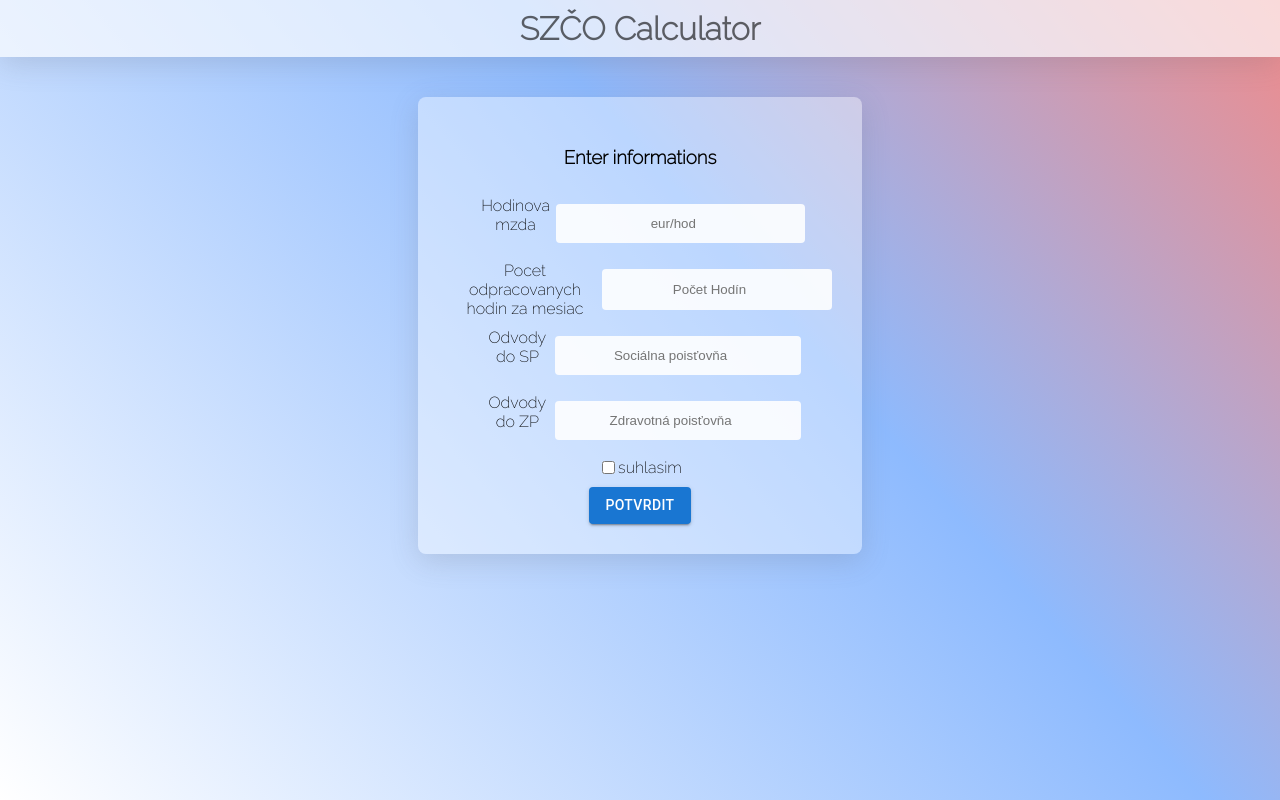
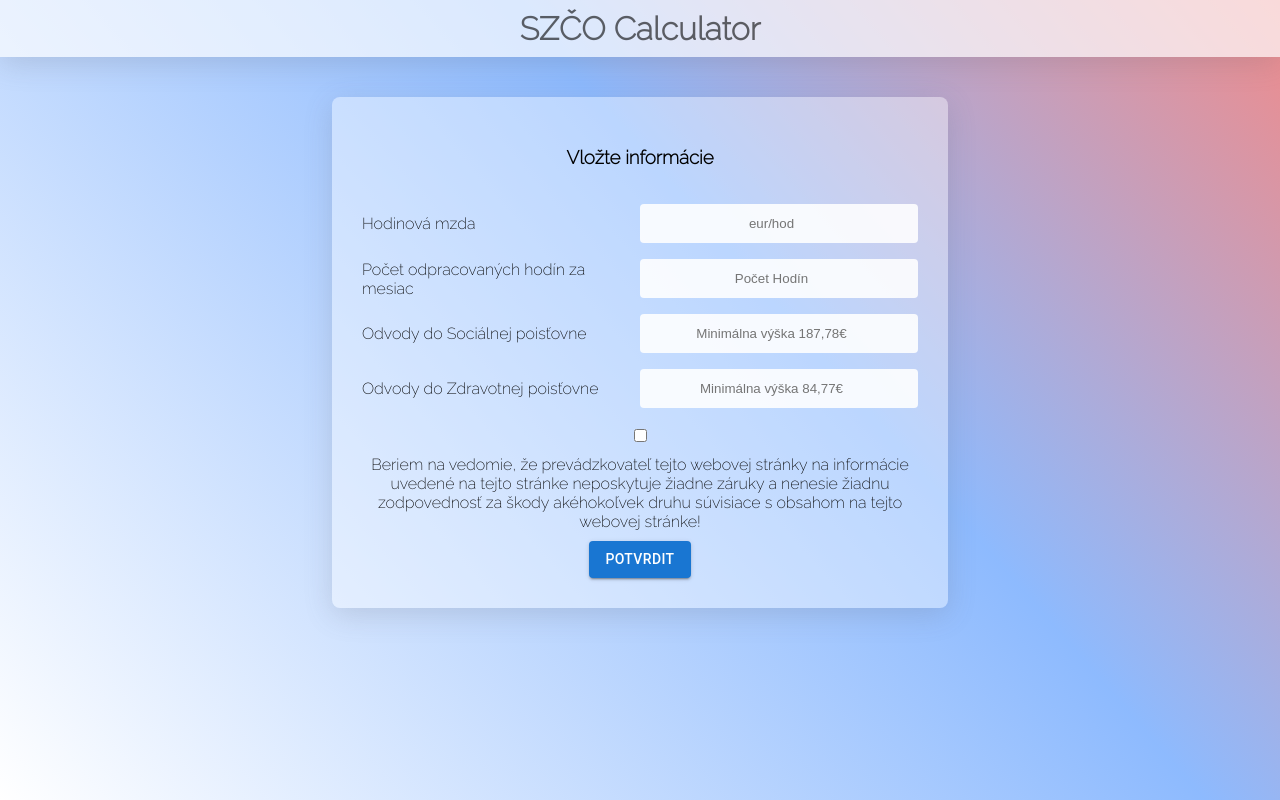
Before and after one commit to ort01/SZCO, a React (Vite) app: page / in a window 1280 px wide. Built offline with nearby package versions, Linux system fonts and the light colour scheme; a web font is replaced by a local one.

Commit message:
feat: styled

```diff
--- a/package.json
+++ b/package.json
@@ -19,6 +19,7 @@
     "@types/react": "^18.0.24",
     "@types/react-dom": "^18.0.8",
     "@vitejs/plugin-react": "^2.2.0",
+    "sass": "^1.56.1",
     "typescript": "^4.6.4",
     "vite": "^3.2.3"
   }
--- a/src/Components/Calculator.tsx
+++ b/src/Components/Calculator.tsx
@@ -1,49 +1,42 @@
-import './calculator.css'
+import './calculator.scss'
 import Button from '@mui/material/Button';
 
 export function Calculator() {
     return (
         <div className="calculatorBody">
-            <h3>Enter informations</h3>
-            <div className='label-and-input'>
-                <label>Hodinova mzda</label>
+            <h3>Vložte informácie</h3>
+            <div className='form'>
+                <label>Hodinová mzda</label>
                 <input
                     name="Money"
                     placeholder="eur/hod"
                     type='number'
                 />
-            </div>
-            <div className='label-and-input'>
-                <label>Pocet odpracovanych hodin za mesiac</label>
+                <label>Počet odpracovaných hodín za mesiac</label>
                 <input
                     name="Hours"
                     placeholder="Počet Hodín"
                     type='number'
                 />
-            </div>
-            <div className='label-and-input'>
-                <label>Odvody do SP</label>
+                <label>Odvody do Sociálnej poisťovne</label>
                 <input
                     name="Social"
-                    placeholder="Sociálna poisťovňa"
+                    placeholder="Minimálna výška 187,78€"
                     type='number'
                 />
-            </div>
-            <div className='label-and-input'>
-                <label>Odvody do ZP</label>
+                <label>Odvody do Zdravotnej poisťovne</label>
                 <input
                     name="Health"
-                    placeholder="Zdravotná poisťovňa"
+                    placeholder="Minimálna výška 84,77€"
                     type='number'
                 />
+
             </div>
-            <div className='label-and-input'>
-                <input
-                    name="Checkbox"
-                    type='checkbox'
-                />
-                <label>suhlasim</label>
-            </div>
+            <input
+                name="Checkbox"
+                type='checkbox'
+            />
+            <label>Beriem na vedomie, že prevádzkovateľ tejto webovej stránky na informácie uvedené na tejto stránke neposkytuje žiadne záruky a nenesie žiadnu zodpovednosť za škody akéhokoľvek druhu súvisiace s obsahom na tejto webovej stránke!</label>
             <Button variant="contained">Potvrdit</Button>
 
         </div>
--- a/src/Components/calculator.css
+++ b/src/Components/calculator.scss
@@ -9,7 +9,7 @@
     text-align: center;
     background-color: rgba(255, 255, 255, 0.4);
     box-shadow: rgba(100, 100, 111, 0.2) 0px 7px 29px 0px;
-    width: 30%;
+    width: calc(300px + 20%);
     border-radius: 8px;
 }
 
@@ -24,7 +24,33 @@ input[type=number] {
     text-align: center;
 }
 
-.label-and-input {
+.form {
     display: flex;
     flex-direction: row;
+    flex-wrap: wrap;
+    justify-content: space-between;
+    align-items: center;
+    label{
+        width: 50%;
+        text-align: start;
+    }
+    input{
+        width: 50%;
+    }
 }
+
+@media screen and (max-width: 600px) {
+    .form {
+        label{
+            width: 100%;
+        }
+        input{
+            width: 100%;
+        }
+    }
+
+    // .calculatorBody{
+    //     width: 80%;
+    // }
+
+}
```
Also changed, not shown: 1 other file (tests, documents, lock files or other folders).
